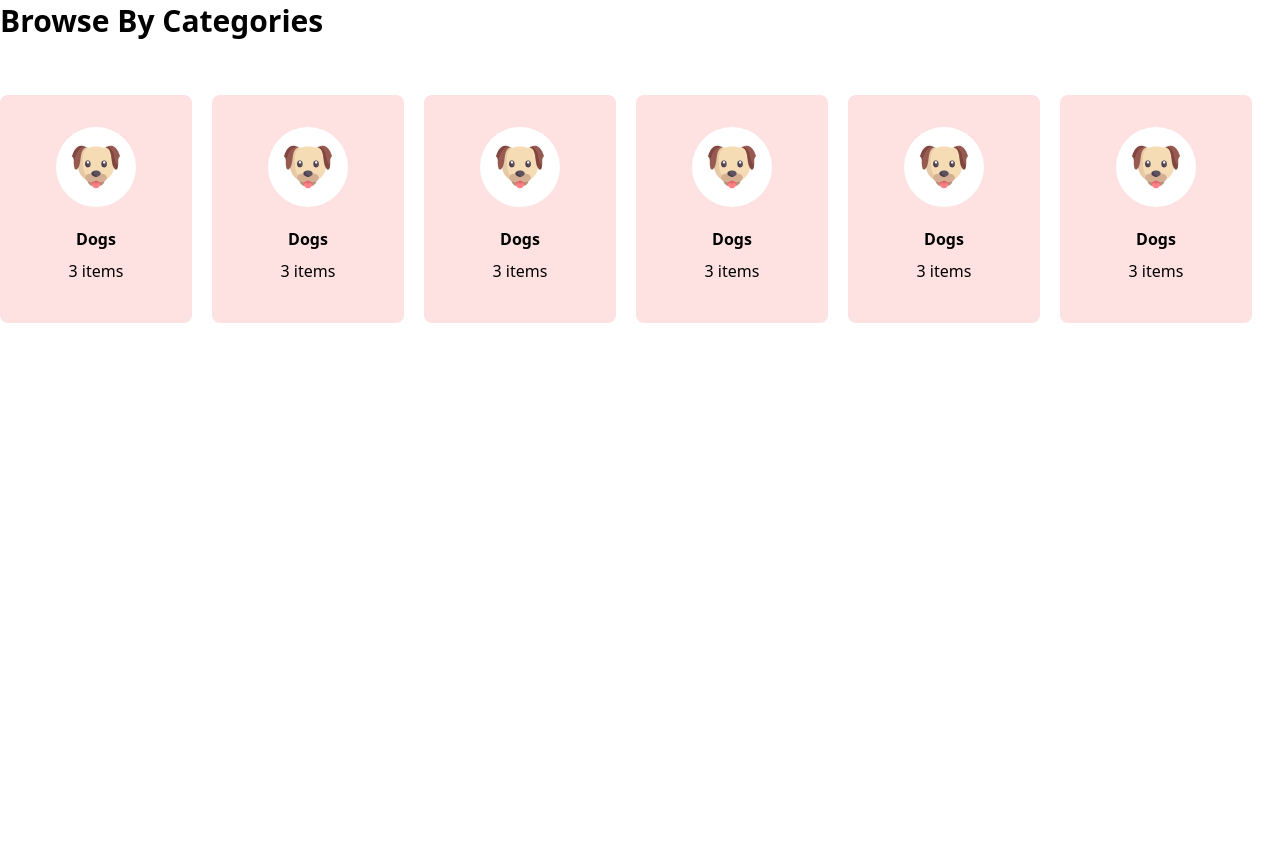
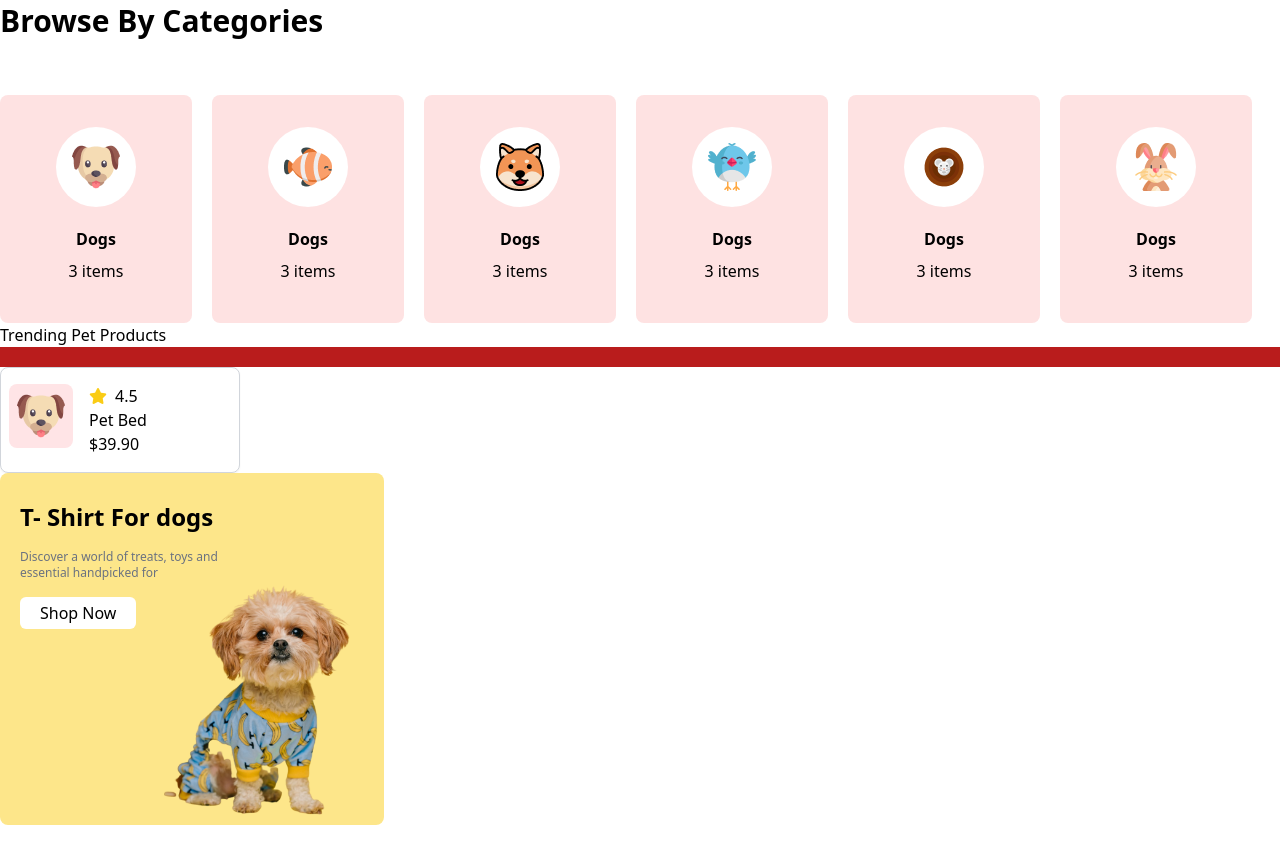
Before and after one commit to programmertajul/assignment-03, a plain HTML site: page index.html in a window 1280 px wide. Shown: the part 913-1776 px from the top of the page. Before the commit the page ends 1276 px from the top, so only its background shows below. Drawn offline with nearby package versions, Linux system fonts and the light colour scheme; a web font is replaced by a local one.

Commit message:
this part is not completed for responsive

```diff
--- a/index.html
+++ b/index.html
@@ -90,7 +90,7 @@
 
             <div class="lg:absolute top-16">
 
-                <h1 class="text-3xl lg:text-5xl font-['adlam'] font-bold lg:leading-tight">Pamper Your Pet, <br> Because They Deserve <br> the Bes</h1>
+                <h1 class="text-3xl lg:text-5xl font-[ADLaM Display] font-bold lg:leading-tight">Pamper Your Pet, <br> Because They Deserve <br> the Bes</h1>
                 <p class="text-gray-400 my-4">Discover a world of treats, toys, and essentials handpicked for <br> your furry friends. Shop now and make tails wag with joy!</p>
                 <button class="bg-yellow-300 px-7 py-2 rounded-lg">Find a pet</button>
             </div>
@@ -141,7 +141,7 @@
 
                     <div class="flex justify-center items-center w-20 h-20 bg-white mx-auto rounded-full">
 
-                        <img src="./c1-assets/dog-cartoon.png" alt="this is a dog picture">
+                        <img src="./c1-assets/fish-cartoon.png" alt="this is a dog picture">
 
                     </div>
 
@@ -162,7 +162,7 @@
 
                     <div class="flex justify-center items-center w-20 h-20 bg-white mx-auto rounded-full">
 
-                        <img src="./c1-assets/dog-cartoon.png" alt="this is a dog picture">
+                        <img src="./c1-assets/cat-cartoon.png" alt="this is a dog picture">
 
                     </div>
 
@@ -182,7 +182,7 @@
 
                     <div class="flex justify-center items-center w-20 h-20 bg-white mx-auto rounded-full">
 
-                        <img src="./c1-assets/dog-cartoon.png" alt="this is a dog picture">
+                        <img src="./c1-assets/bird-cartoon.png" alt="this is a dog picture">
 
                     </div>
 
@@ -202,7 +202,7 @@
 
                     <div class="flex justify-center items-center w-20 h-20 bg-white mx-auto rounded-full">
 
-                        <img src="./c1-assets/dog-cartoon.png" alt="this is a dog picture">
+                        <img src="./c1-assets/mouse-cartoon.png" alt="this is a dog picture">
 
                     </div>
 
@@ -223,7 +223,7 @@
 
                     <div class="flex justify-center items-center w-20 h-20 bg-white mx-auto rounded-full">
 
-                        <img src="./c1-assets/dog-cartoon.png" alt="this is a dog picture">
+                        <img src="./c1-assets/rabbit-cartoon.png" alt="this is a dog picture">
 
                     </div>
 
@@ -237,20 +237,83 @@
                  </div>
 
 
+            </div>
 
 
+        </section>
+
+
+
+        <!-- trending pet products code start from here -->
+
+
+        <section>
+
+            <h2>Trending Pet Products</h2>
+
+            <div class="bg-red-700 h-5">
+
+            </div>
+
+            <!-- single card -->
+
+            <div class="flex shadow-sm rounded-lg border border-gray-300 py-2 w-60">
+
+                <!-- card image -->
+
+                <div class="w-16 h-16 flex justify-center items-center rounded-lg bg-rose-100 m-2">
+
+                    <img src="./c1-assets/dog-cartoon.png" alt="this is dog-cartoon">
+                </div>
+
+
+               <div class="m-2">
+                <!-- card text -->
+
+                 <div class="flex items-center">
+
+                    <i class="fa-solid fa-star text-yellow-400"></i>
+                    <p class="ml-2">4.5</p>
+
+                 </div>
+
+                  <div>
+                    <h2 class="font-medium">Pet Bed</h2>
+                    <p class="font-medium">$39.90</p>
+                  </div>
+
+               </div>
 
 
             </div>
 
 
+            <!-- T-shirt for dogs -->
+
+           <div class="relative bg-amber-200 rounded-lg w-96 h-[22rem]">
+
+
+              <div class="pl-5">
+
+                  <h3 class="font-bold text-2xl pt-7">T- Shirt For dogs </h3>
+                  <p class="text-gray-500 text-xs my-4">Discover a world of treats, toys and <br>essential handpicked for</p>
+                  <button class="bg-white py-1 px-5 rounded-md">Shop Now</button>
+              </div>
+
+              <div class="w-48 h-48 absolute right-7 top-28">
+
+                <img src="./c1-assets/cute-pet-mid.png" alt="this is a dig pic">
+
+
+              </div>
 
 
 
-
+           </div>
 
 
         </section>
+
 
 
 
```
Also changed, not shown: tailwind.config.js (+11 -4 lines).
